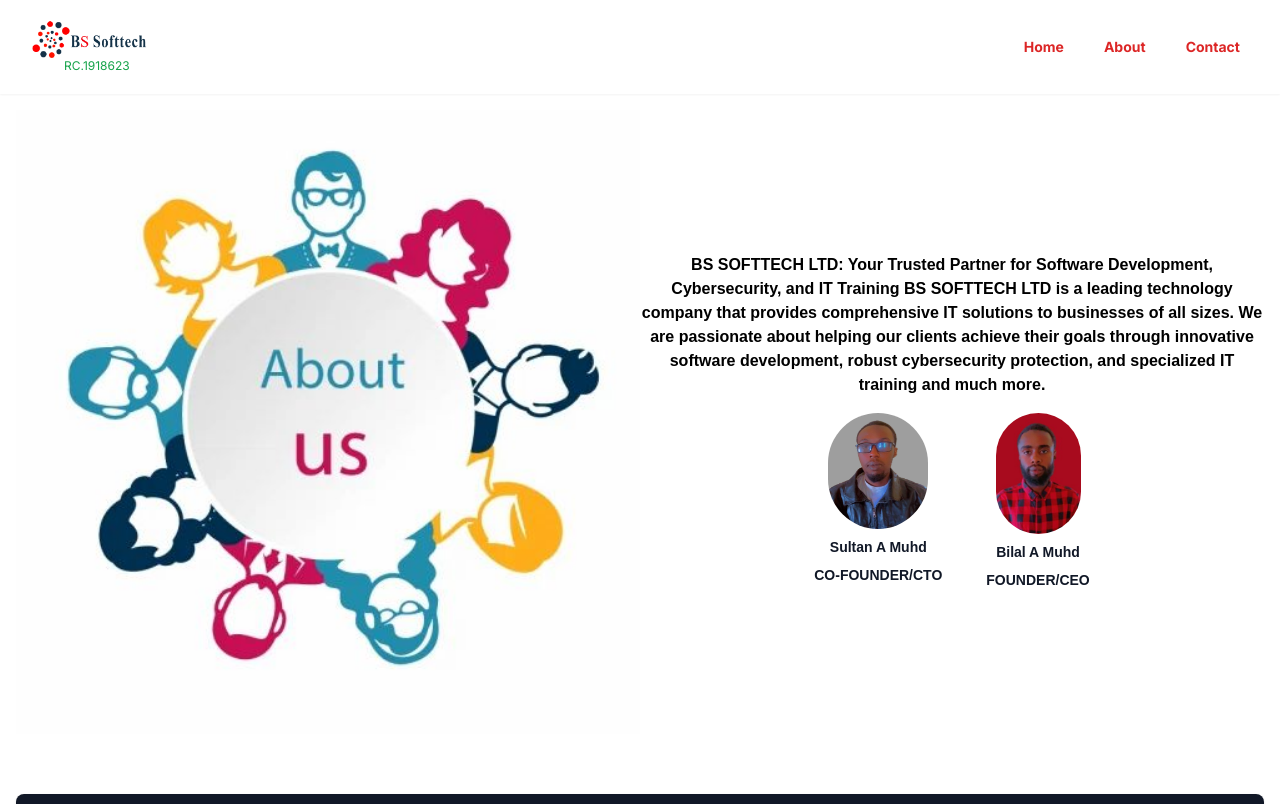
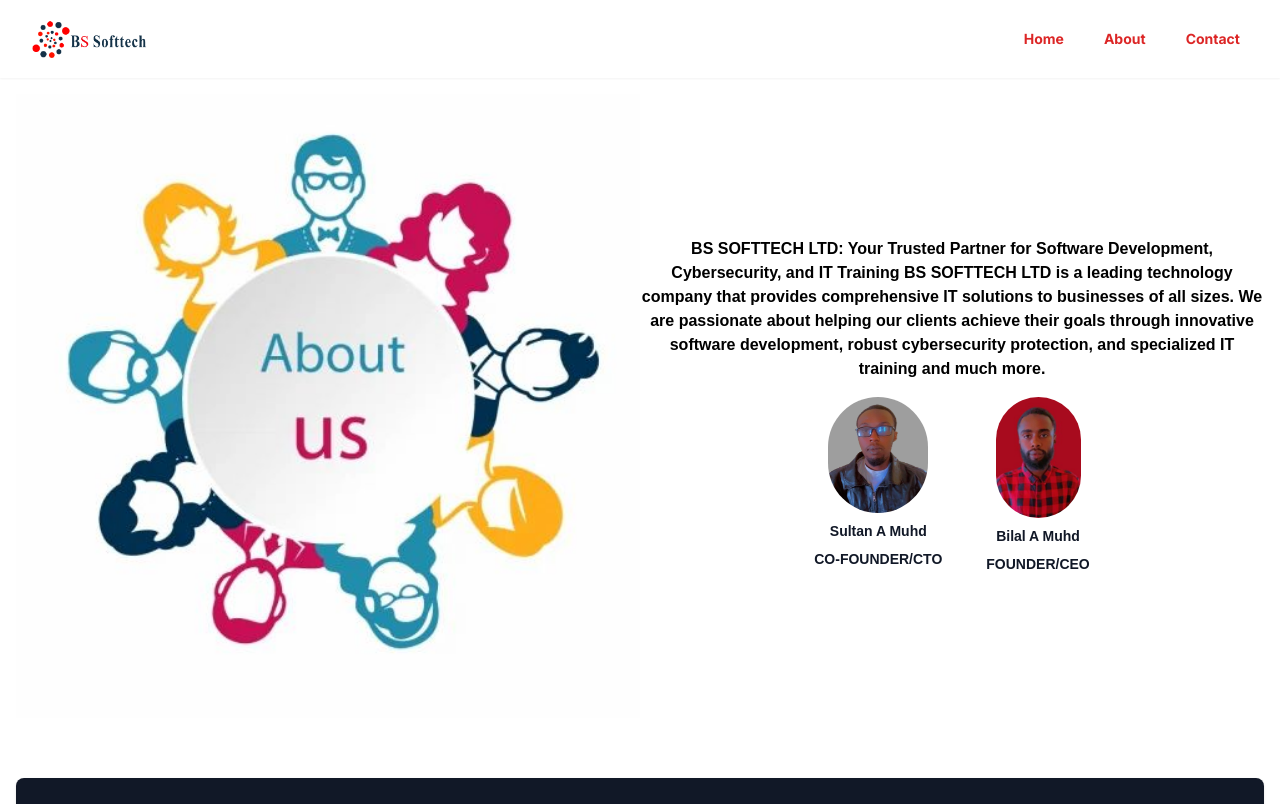
Before and after one commit to Sultan10sn/bssofttech, a Next.js app: page /about in a window 1280 px wide. Shown: the top 804 px of the page. Built offline with nearby package versions, Linux system fonts and the light colour scheme; a web font is replaced by a local one.

Commit message:
bs new changes have been done

```diff
--- a/app/page.tsx
+++ b/app/page.tsx
@@ -7,7 +7,7 @@
 export default function Home() {
 
   return (
-    <main className="flex min-h-screen items-center flex-col justify-between bg-gray-50">
+    <main className="flex min-h-screen items-center flex-col justify-between bg-gray-100">
       <Hero />
       <AboutTech />
       <Itemlist />
--- a/app/ui/Nav.tsx
+++ b/app/ui/Nav.tsx
@@ -30,7 +30,6 @@
                                     height={100}
                                 />
                             </Link>
-                            <p className='text-xs pl-32 md:pl-8 text-green-600'>RC.1918623</p>
                             <div className="md:hidden">
                                 <button
                                     className="p-2 bg-red-700 text-red-700 rounded-md outline-none focus:border-gray-400 focus:border"
```
